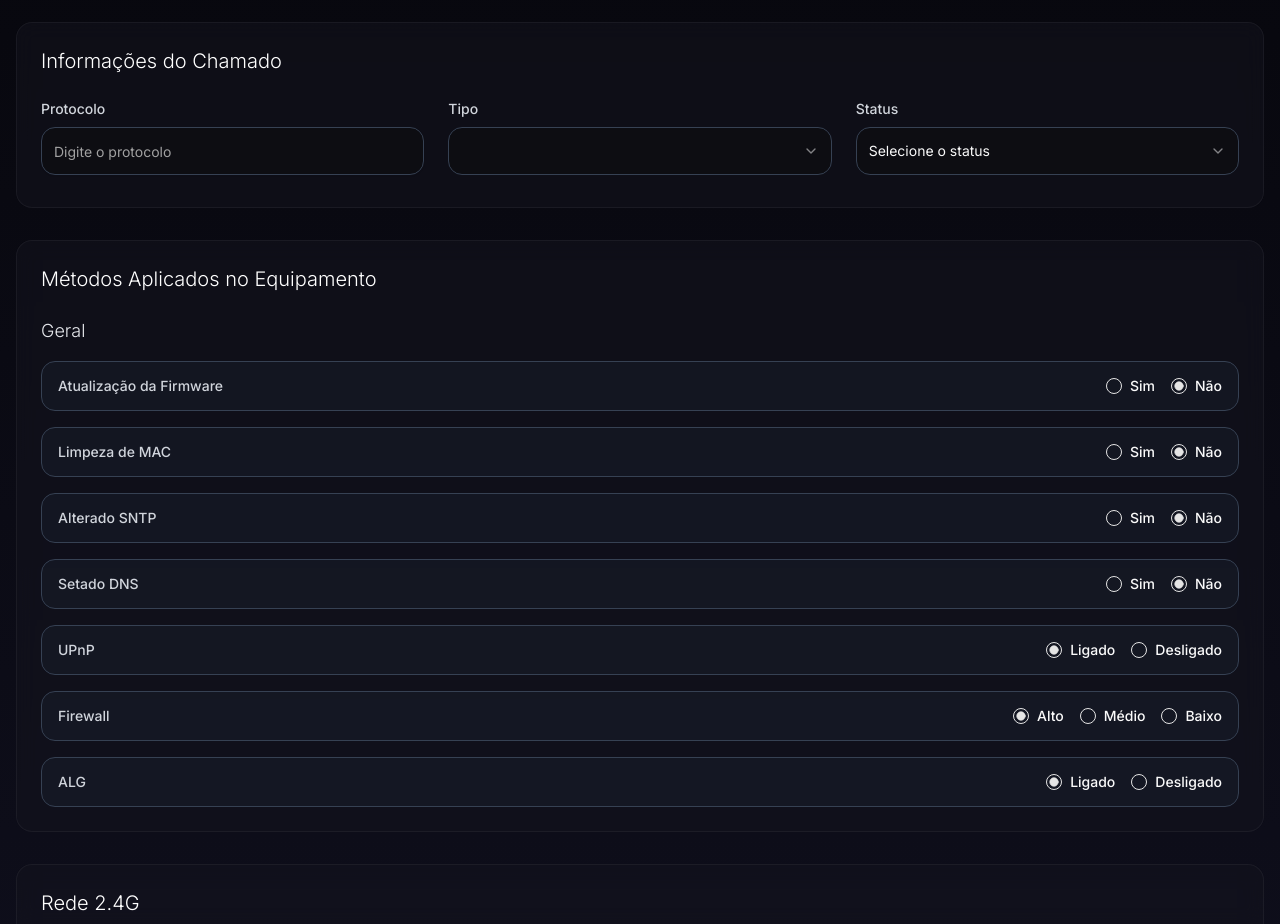
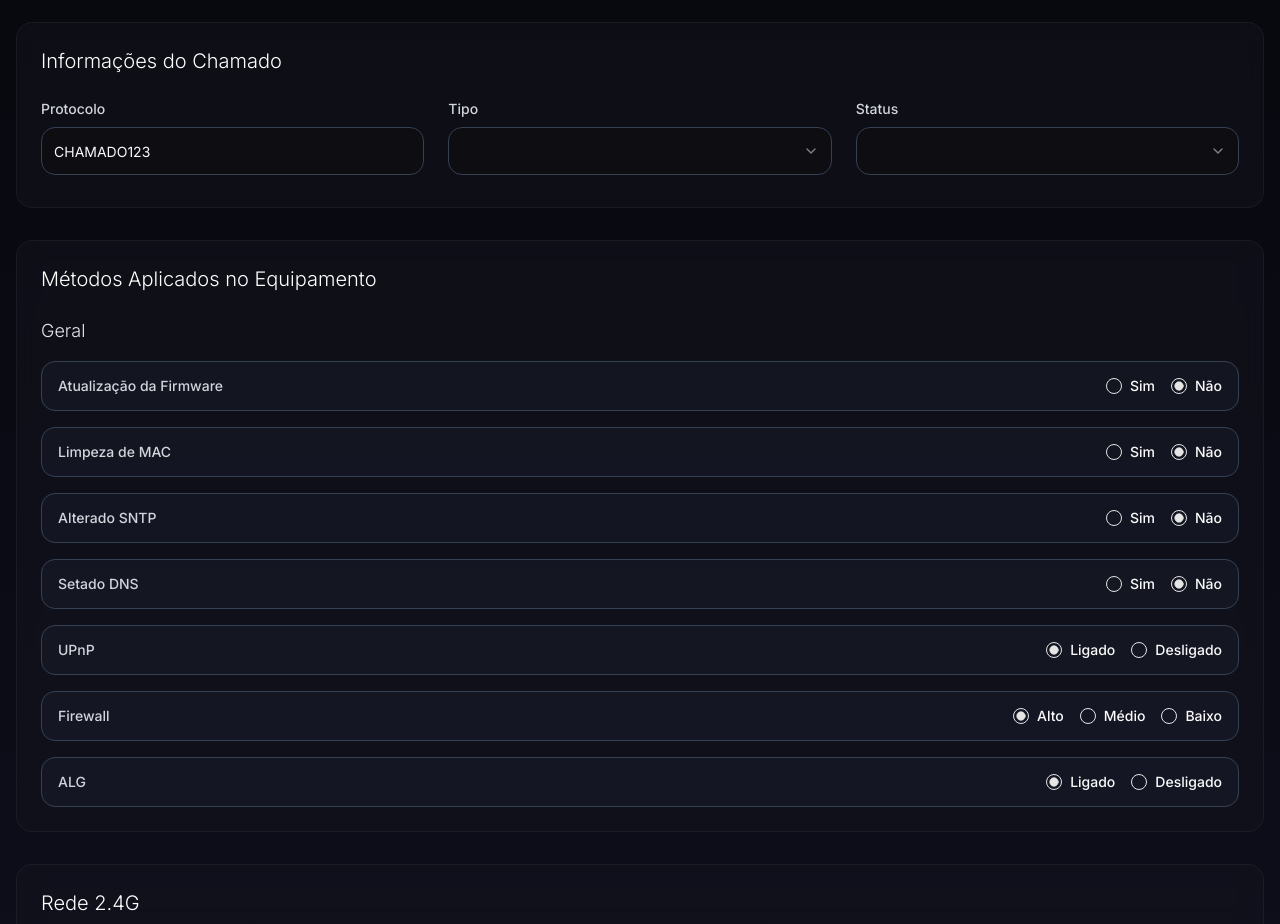
Before and after one commit to pytali/vepramim-frontend, a Next.js app: page /atendimentos in a window 1280 px wide. Shown: the part 1080-2004 px from the top of the page. Built offline with nearby package versions, Linux system fonts and the light colour scheme.

Commit message:
feat: Adiciona novos campos 'status' e 'protocolo' ao mock de atendimento, enriquecendo os dados simulados para testes e desenvolvimento

```diff
--- a/src/app/atendimentos/mocks.ts
+++ b/src/app/atendimentos/mocks.ts
@@ -29,6 +29,8 @@ export const mockAtendimento: AtendimentoCompleto = {
     },
     chamadoInfo: {
         motivoChamado: 'Lentidão na conexão',
+        status: 'PENDENTE',
+        protocolo: 'CHAMADO123',
         dataReservada: '2024-03-21',
         localizacao: 'Rua Exemplo, 123',
         alarmeEquipamento: 'LINK LOSS',
```
